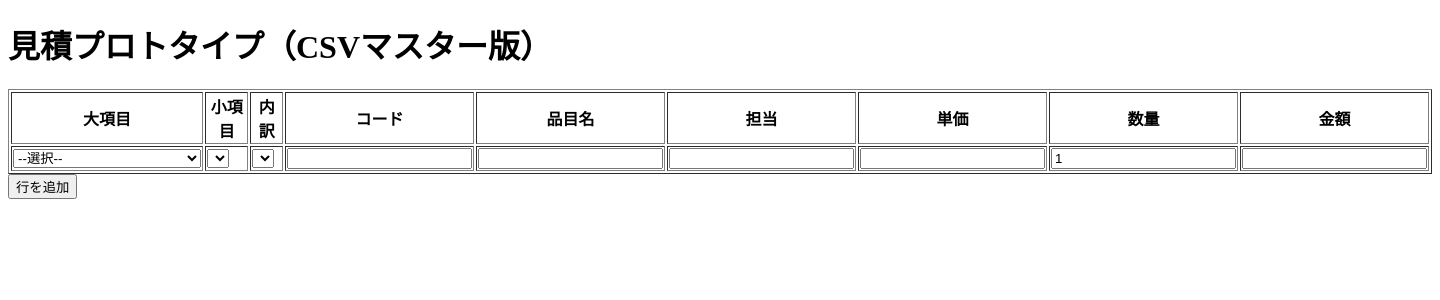
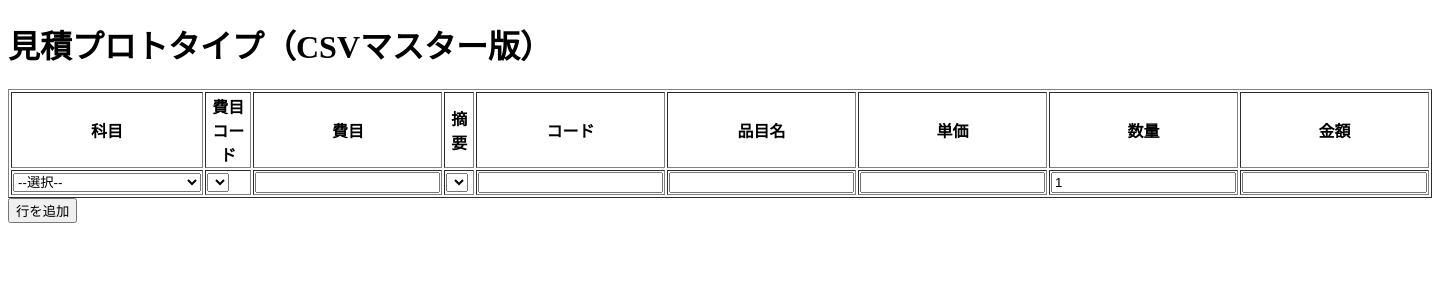
Before and after one commit to AsoKamo3/mitsumori, a Flask app: page / in a window 1440 px wide. Shown: the top 300 px of the page. Run offline with Flask 3, Linux system fonts and the light colour scheme; lists and menus that the app fills with data are empty.

Commit message:
Update index.html

```diff
--- a/templates/index.html
+++ b/templates/index.html
@@ -10,12 +10,12 @@
   <table border="1" id="lines">
     <thead>
       <tr>
-        <th>大項目</th>
-        <th>小項目</th>
-        <th>内訳</th>
+        <th>科目</th>        <!-- 旧: 大項目 -->
+        <th>費目コード</th>  <!-- 小項目のコード部分（選択） -->
+        <th>費目</th>        <!-- 小項目の名称（自動表示） -->
+        <th>摘要</th>        <!-- 旧: 担当（選択） -->
         <th>コード</th>
         <th>品目名</th>
-        <th>担当</th>
         <th>単価</th>
         <th>数量</th>
         <th>金額</th>
@@ -23,12 +23,17 @@
     </thead>
     <tbody>
       <tr>
+        <!-- 科目：01 映像企画関連費 などを選択 -->
         <td><select class="major"></select></td>
-        <td><select class="sub"></select></td>
+        <!-- 費目コード：10, 20, 50 など番号だけ選択 -->
+        <td><select class="sub-code"></select></td>
+        <!-- 費目：企画関連制作管理, アートディレクター費 など自動表示 -->
+        <td><input class="sub-name" readonly></td>
+        <!-- 摘要：担当者名やバリエーション（Crane / Dolly など）を選択 -->
         <td><select class="detail"></select></td>
+        <!-- 以下は自動セット -->
         <td><input class="code" readonly></td>
         <td><input class="name" readonly></td>
-        <td><input class="person" readonly></td>
         <td><input class="unit" readonly></td>
         <td><input class="qty" type="number" value="1" min="1"></td>
         <td><input class="amount" readonly></td>
```
